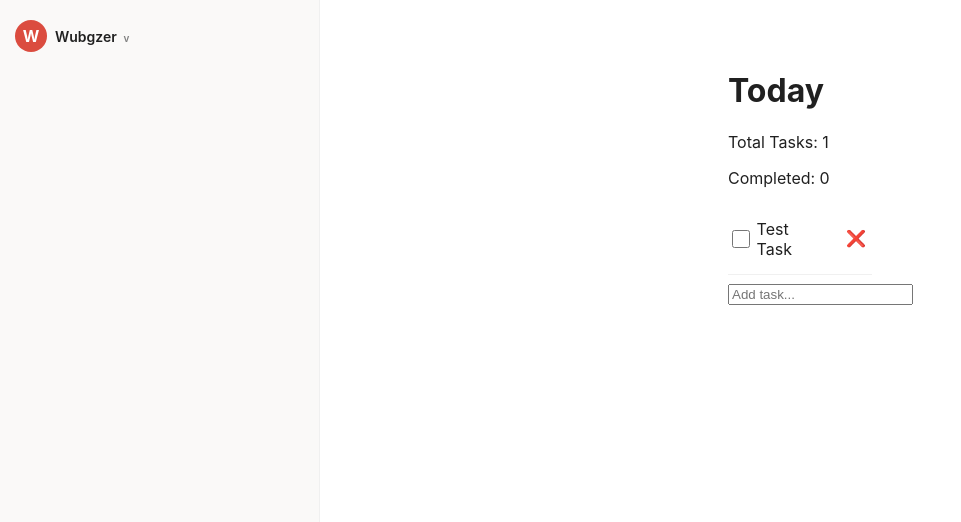
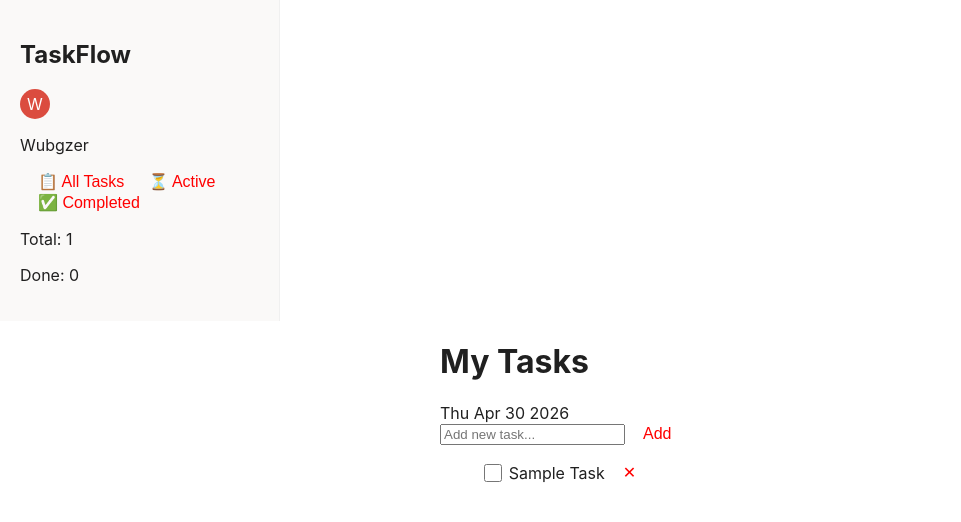
Before and after one commit to eyuye0319/to-do-list, a React (Create React App) app in the folder frontend/: page / in a window 1280 px wide. Shown: the top 522 px of the page, without its empty margins (0-961 px from the left). Built offline with nearby package versions, Linux system fonts and the light colour scheme; no server answers.

Commit message:
Update TodoList logic

```diff
--- a/frontend/src/components/TodoList.js
+++ b/frontend/src/components/TodoList.js
@@ -1,35 +1,26 @@
-
 import React, { useState, useEffect } from 'react';
 import './TodoList.css';
 
 function TodoList() {
   const [tasks, setTasks] = useState([]);
   const [inputValue, setInputValue] = useState('');
+  const [filter, setFilter] = useState('all');
 
-  // FETCH TASKS
   useEffect(() => {
     fetch('http://localhost:5000/api/tasks')
       .then(res => res.json())
       .then(data => {
-        if (Array.isArray(data)) {
-          setTasks(data);
-        } else {
-          console.error("Backend didn't send an array of tasks.");
-        }
+        if (Array.isArray(data)) setTasks(data);
       })
-      .catch(err => {
-        console.error("Backend Connection failed:", err);
-        // fallback
-        setTasks([{ _id: "1", text: "Test Task", completed: false }]);
+      .catch(() => {
+        setTasks([{ _id: "1", text: "Sample Task", completed: false }]);
       });
   }, []);
 
-  // ADD TASK
   const addTask = async (e) => {
     e.preventDefault();
     if (!inputValue.trim()) return;
 
-    try {
     const response = await fetch('http://localhost:5000/api/tasks', {
       method: 'POST',
       headers: { 'Content-Type': 'application/json' },
@@ -39,96 +30,93 @@ function TodoList() {
     const newTask = await response.json();
     setTasks([...tasks, newTask]);
     setInputValue('');
-    } catch (err) {
-      console.error("Add task failed:", err);
-    }
   };
 
-  // TOGGLE COMPLETE
-  const toggleComplete = async (id, currentStatus) => {
-    try {
-      const response = await fetch(`http://localhost:5000/api/tasks/${id}`, {
+  const toggleComplete = async (id, status) => {
+    const res = await fetch(`http://localhost:5000/api/tasks/${id}`, {
       method: 'PATCH',
       headers: { 'Content-Type': 'application/json' },
-        body: JSON.stringify({ completed: !currentStatus }),
+      body: JSON.stringify({ completed: !status }),
     });
 
-      const updatedTask = await response.json();
-
-      setTasks(tasks.map(task =>
-        task._id === id ? updatedTask : task
-      ));
-    } catch (err) {
-      console.error("Status update failed:", err);
-    }
+    const updated = await res.json();
+    setTasks(tasks.map(t => t._id === id ? updated : t));
   };
 
-  // DELETE TASK
   const deleteTask = async (id) => {
-    try {
     await fetch(`http://localhost:5000/api/tasks/${id}`, {
       method: 'DELETE',
     });
 
-      setTasks(tasks.filter(task => task._id !== id));
-    } catch (err) {
-      console.error("Delete failed:", err);
-    }
+    setTasks(tasks.filter(t => t._id !== id));
   };
 
-  // COUNTERS
-  const totalTasks = tasks.length;
-  const completedTasks = tasks.filter(t => t.completed).length;
+  const filtered = tasks.filter(t => {
+    if (filter === 'active') return !t.completed;
+    if (filter === 'completed') return t.completed;
+    return true;
+  });
+
+  const total = tasks.length;
+  const done = tasks.filter(t => t.completed).length;
 
   return (
-    <div className="todo-dashboard">
+    <div className="app">
 
-      {/* SIDEBAR */}
-      <aside className="todo-sidebar">
-        <div className="sidebar-header">
-          <div className="avatar-circle">W</div>
-          <div className="avatar-name">
-            Wubgzer <span className="chevron-down">v</span>
+      <aside className="sidebar">
+        <h2 className="logo">TaskFlow</h2>
+
+        <div className="user">
+          <div className="avatar">W</div>
+          <p>Wubgzer</p>
         </div>
+
+        <nav className="menu">
+          <button onClick={() => setFilter('all')}>📋 All Tasks</button>
+          <button onClick={() => setFilter('active')}>⏳ Active</button>
+          <button onClick={() => setFilter('completed')}>✅ Completed</button>
+        </nav>
+
+        <div className="stats">
+          <p>Total: {total}</p>
+          <p>Done: {done}</p>
         </div>
       </aside>
 
-      {/* MAIN */}
-      <main className="todo-main">
-        <h1>Today</h1>
+      <main className="main">
 
-        {/* COUNTER */}
-        <p>Total Tasks: {totalTasks}</p>
-        <p>Completed: {completedTasks}</p>
+        <div className="header">
+          <h1>My Tasks</h1>
+          <span>{new Date().toDateString()}</span>
+        </div>
 
-        {/* TASK LIST */}
-        <ul className="clean-task-list">
-          {tasks.map(task => (
-            <li key={task._id} className={task.completed ? "task-complete" : ""}>
+        <form onSubmit={addTask} className="add">
+          <input
+            type="text"
+            placeholder="Add new task..."
+            value={inputValue}
+            onChange={(e) => setInputValue(e.target.value)}
+          />
+          <button>Add</button>
+        </form>
 
+        {filtered.length === 0 ? (
+          <p className="empty">No tasks here</p>
+        ) : (
+          <ul className="list">
+            {filtered.map(task => (
+              <li key={task._id} className={task.completed ? "done" : ""}>
                 <input
                   type="checkbox"
                   checked={task.completed || false}
                   onChange={() => toggleComplete(task._id, task.completed)}
                 />
-
                 <span>{task.text}</span>
-
-              {/* DELETE BUTTON */}
-              <button onClick={() => deleteTask(task._id)}>❌</button>
+                <button onClick={() => deleteTask(task._id)}>✕</button>
               </li>
             ))}
           </ul>
-
-        {/* ADD TASK */}
-        <form onSubmit={addTask}>
-          <input
-            type="text"
-            placeholder="Add task..."
-            value={inputValue}
-            onChange={(e) => setInputValue(e.target.value)}
-          />
-        </form>
+        )}
 
       </main>
     </div>
```
Lines whose indentation alone changed are shown as unchanged.
